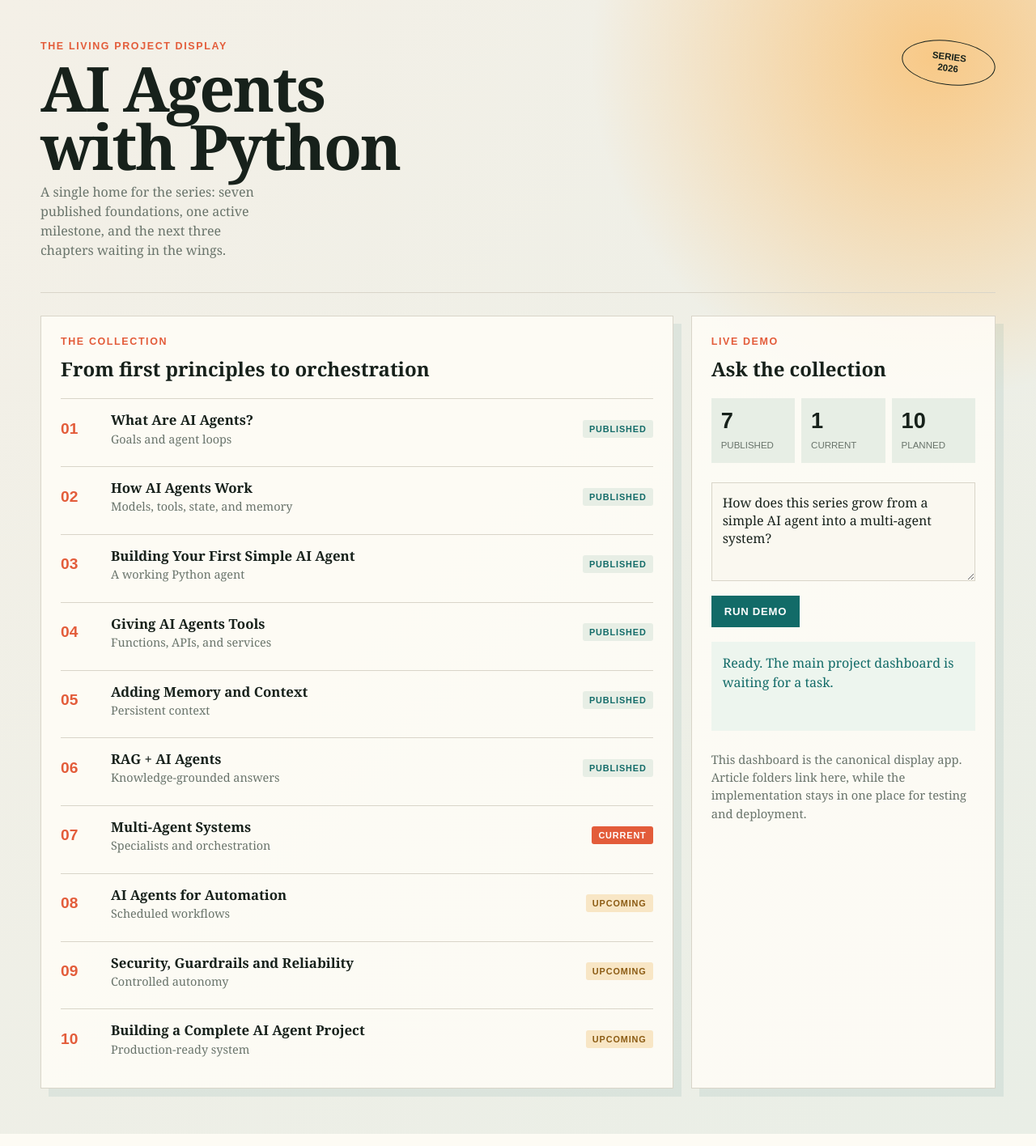
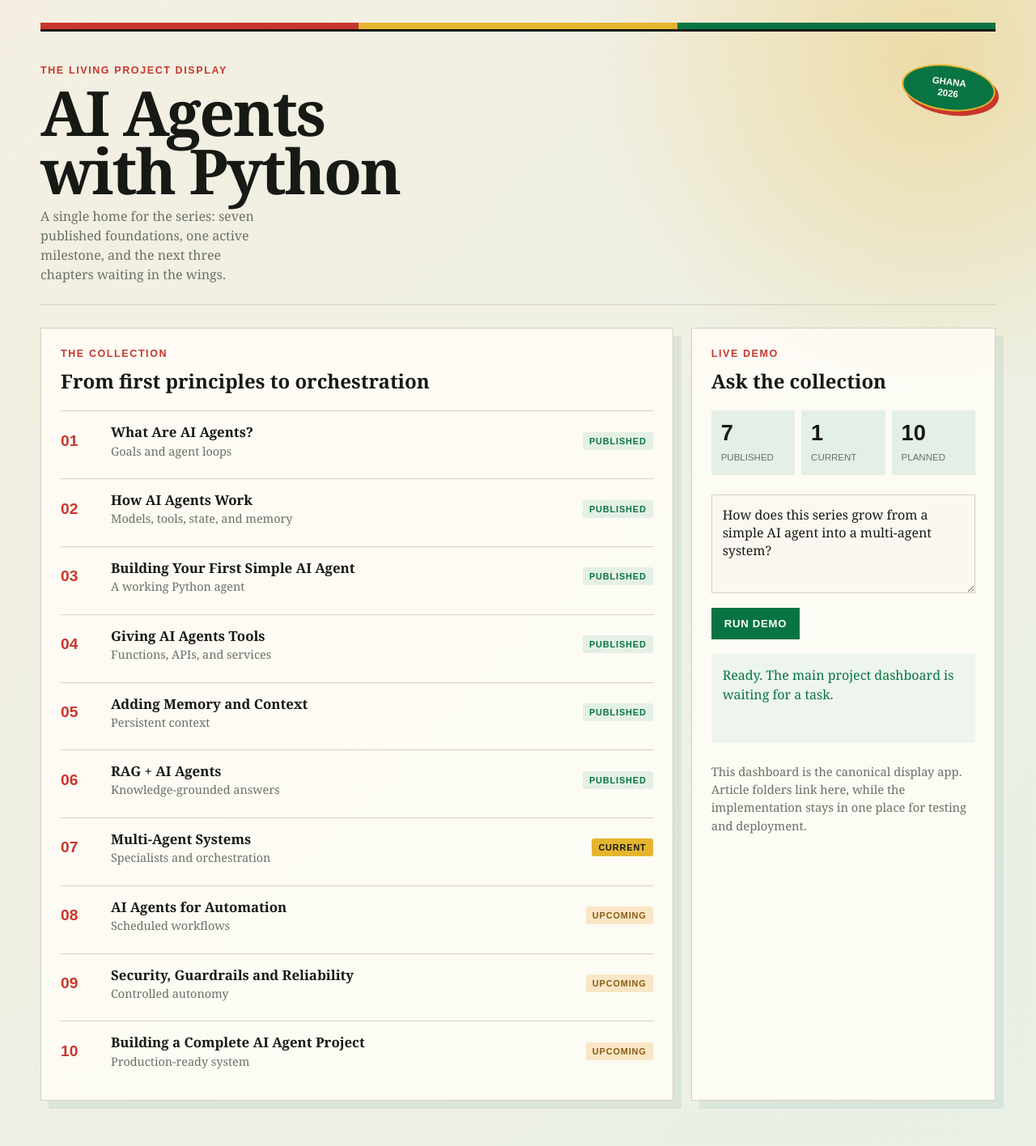
Before and after one commit to ABKarikari23/ai-agents-with-python-2026, a Flask app: page / in a window 1280 px wide. Shown: the whole page at 81% size. Run offline with Flask 3, Linux system fonts and the light colour scheme.

Commit message:
Add Ghanaian styling to main dashboard

```diff
--- a/dashboard/templates/index.html
+++ b/dashboard/templates/index.html
@@ -5,15 +5,16 @@
   <meta name="viewport" content="width=device-width, initial-scale=1">
   <title>AI Agents with Python | Series Dashboard</title>
   <style>
-    :root { --ink: #17211b; --muted: #69746b; --paper: #f4f0e7; --panel: #fffdf7; --line: #d9d5c9; --accent: #e35c3a; --teal: #126b68; --soft: #e7eee5; }
+    :root { --ink: #171915; --muted: #697066; --paper: #f4efe2; --panel: #fffdf7; --line: #d7d1bf; --accent: #c9362b; --gold: #e5b52f; --teal: #087443; --soft: #e4f0e5; --black: #171915; }
     * { box-sizing: border-box; }
-    body { margin: 0; color: var(--ink); font: 16px/1.5 Georgia, serif; background: radial-gradient(circle at 90% 5%, #f8c987 0, transparent 24%), linear-gradient(135deg, #f4f0e7 0%, #e9eee6 100%); }
+    body { margin: 0; color: var(--ink); font: 16px/1.5 Georgia, serif; background: radial-gradient(circle at 90% 5%, rgba(229,181,47,.34) 0, transparent 24%), linear-gradient(135deg, #f4efe2 0%, #e9f0e6 100%); }
     .wrap { width: min(1180px, calc(100% - 40px)); margin: 0 auto; padding: 28px 0 56px; }
-    header { display: flex; justify-content: space-between; gap: 24px; align-items: flex-start; padding: 22px 0 40px; border-bottom: 1px solid var(--line); }
+    header { display: flex; justify-content: space-between; gap: 24px; align-items: flex-start; padding: 22px 0 25px; border-bottom: 1px solid var(--line); }
+    .ghana-ribbon { height: 8px; margin-bottom: 22px; background: linear-gradient(90deg, var(--accent) 0 33.33%, var(--gold) 33.33% 66.66%, var(--teal) 66.66% 100%); box-shadow: 0 3px 0 var(--black); }
     .kicker, .eyebrow { margin: 0 0 8px; color: var(--accent); font: 700 .78rem/1.2 Arial, sans-serif; letter-spacing: .13em; text-transform: uppercase; }
     h1 { max-width: 720px; margin: 0; font-size: clamp(2.4rem, 6vw, 5.5rem); line-height: .94; letter-spacing: -.03em; font-weight: 700; }
     .intro { max-width: 280px; margin: 8px 0 0; color: var(--muted); }
-    .stamp { min-width: 116px; padding: 12px; border: 1px solid var(--ink); border-radius: 50%; text-align: center; transform: rotate(7deg); font: 700 .72rem/1.25 Arial, sans-serif; text-transform: uppercase; }
+    .stamp { min-width: 116px; padding: 12px; border: 2px solid var(--gold); border-radius: 50%; text-align: center; transform: rotate(7deg); font: 700 .72rem/1.25 Arial, sans-serif; text-transform: uppercase; background: var(--teal); color: #fffdf7; box-shadow: 5px 5px 0 var(--accent); }
     main { display: grid; grid-template-columns: 1.35fr .65fr; gap: 22px; margin-top: 28px; }
     .panel { padding: 24px; background: rgba(255,253,247,.86); border: 1px solid var(--line); box-shadow: 10px 10px 0 rgba(18,107,104,.08); }
     .panel h2 { margin: 0 0 18px; font-size: 1.5rem; }
@@ -24,7 +25,7 @@
     .capability { display: block; color: var(--muted); font-size: .9rem; }
     .badge { padding: 5px 8px; border-radius: 3px; color: var(--teal); background: var(--soft); font: 700 .68rem Arial, sans-serif; letter-spacing: .08em; text-transform: uppercase; }
     .badge.upcoming { color: #8b5b13; background: #f8e6c5; }
-    .badge.current { color: #fff; background: var(--accent); }
+    .badge.current { color: var(--black); background: var(--gold); }
     .stats { display: grid; grid-template-columns: repeat(3, 1fr); gap: 8px; margin-bottom: 24px; }
     .stat { padding: 12px; background: var(--soft); }
     .stat strong { display: block; font: 700 1.7rem Arial, sans-serif; }
@@ -47,9 +48,10 @@
 </head>
 <body>
   <div class="wrap">
+    <div class="ghana-ribbon" aria-hidden="true"></div>
     <header>
       <div><p class="kicker">The living project display</p><h1>AI Agents<br>with Python</h1><p class="intro">A single home for the series: seven published foundations, one active milestone, and the next three chapters waiting in the wings.</p></div>
-      <div class="stamp">Series<br>2026</div>
+      <div class="stamp">Ghana<br>2026</div>
     </header>
     <main>
       <section class="panel">
```
